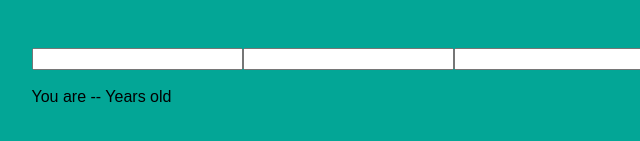
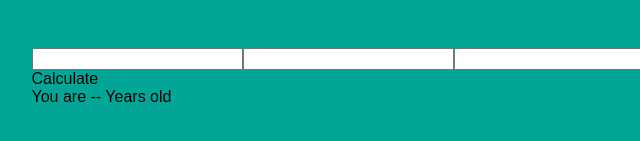
Before and after one commit to zeyad-k/age_calculator_demo, a plain HTML site: page index.html in a window 1280 px wide. Shown: the part 323-464 px from the top of the page, 292-932 px from the left. Drawn offline with Linux system fonts and the light colour scheme.

Commit message:
Update calculate button label

```diff
--- a/index.html
+++ b/index.html
@@ -29,7 +29,7 @@
         </form>
 
         <div class="seperator" id="seperator">
-          <button class="card__button"></button>
+          <button class="card__button">Calculate</button>
         </div>
         <div class="result" id="result">
           <span class="card__result--label">You are</span>
```
